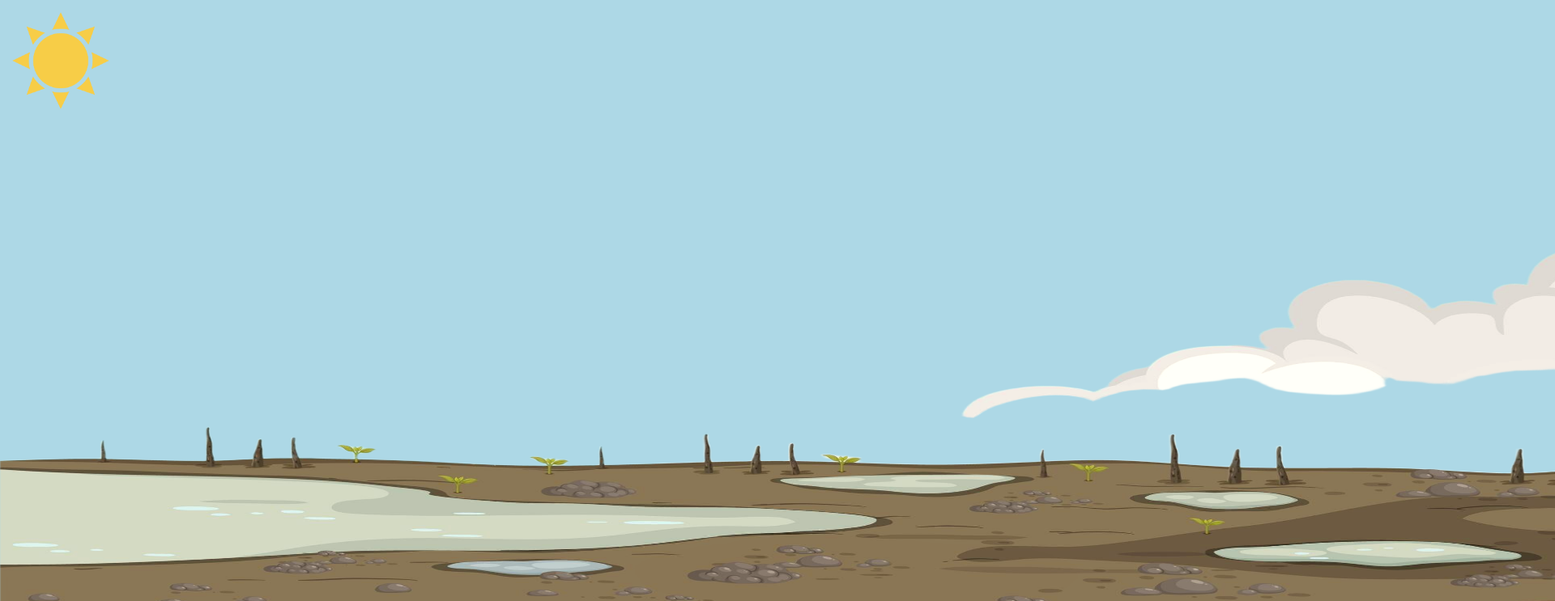
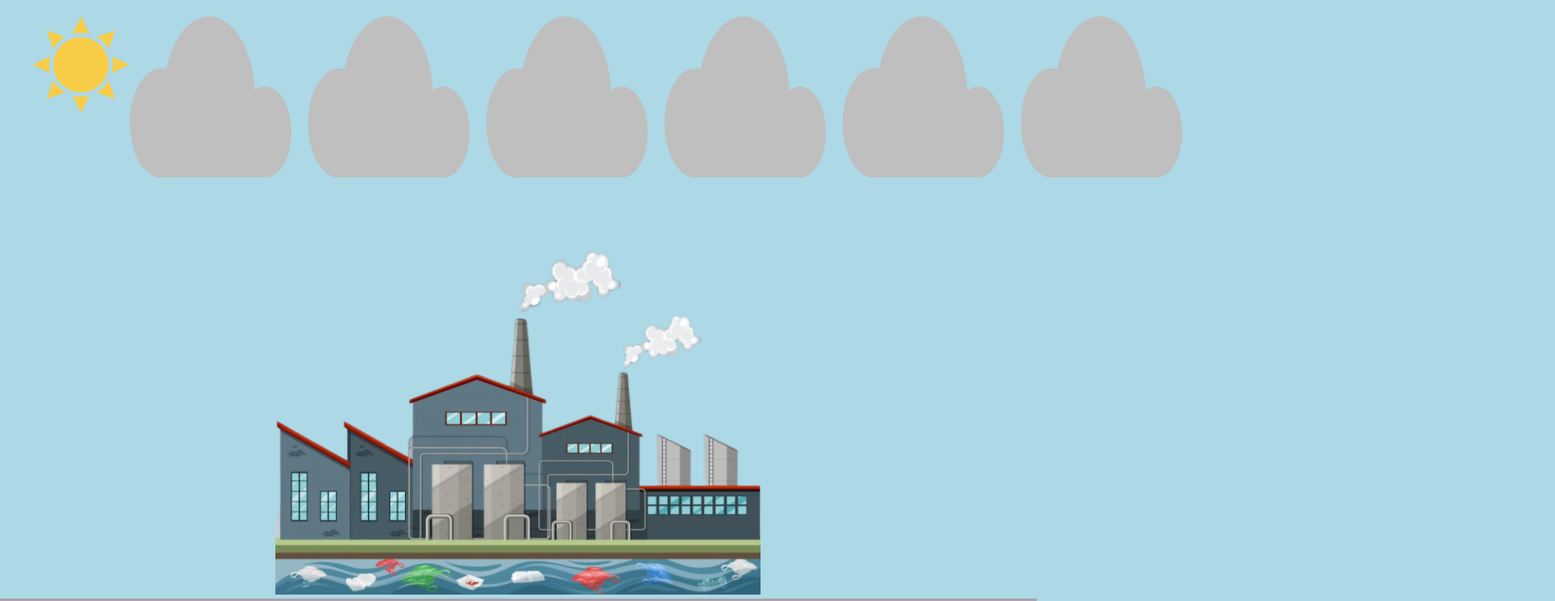
Before and after one commit to AntonyJoshua123/Earthify-a-Web-Application, a website: page earthbase.html in a window 1280 px wide. Shown: the top 743 px of the page at 81% size, 1920 px wide, since content can reach past the window. Drawn offline with Linux system fonts and the light colour scheme.

Commit message:
day2 verson 2

```diff
--- a/earthbase.css
+++ b/earthbase.css
@@ -1,17 +1,64 @@
 body {
     margin: 0;
     padding: 0;
-    overflow-x: hidden; /* Prevents horizontal scroll */
+    overflow-x: hidden;
     background-color: lightblue;
 }
 
-.img{
-    width: 1990px;
-    height: 870px;
+/* Sky (Sun + Clouds) */
+.sky {
+    display: flex;
+    padding: 20px;
 }
-.img-sun{
+
+.img-sun {
+    width: 120px;
     height: 120px;
-    width: 120px;
-    margin-left: 15px;
-    margin-top: 15px;
+    margin-left: 20px;
 }
+
+.clouds {
+    display: flex;
+    gap: 20px;
+}
+
+/* Earth Section */
+.earth-container {
+    position: relative;
+    width: 100%;
+    height: 100vh;
+}
+
+.img-earth {
+    width: 100%;
+    height: auto;
+    position: absolute;
+    bottom: 300px; /* Leaves space for brown base */
+}
+.clouds img{
+    height: 200px;
+    width: 200px;
+    margin: 0;
+    padding: 0%;
+}
+/* Industries above the brown base */
+.industries {
+    position: absolute;
+    bottom: 300px; /* Industries sit above the base */
+    left: 50%;
+    transform: translateX(-50%);
+}
+
+.industries img {
+    width: 600px; /* Adjust industry size */
+    height: 450px;
+}
+
+/* Brown Base */
+.brown-base {
+    position: absolute;
+    bottom: 0;
+    width: 100%;
+    height: 300px;
+    background-color: rgba(165, 42, 42, 0.314);
+}
--- a/earthbase.html
+++ b/earthbase.html
@@ -3,15 +3,36 @@
 <head>
     <meta charset="UTF-8">
     <meta name="viewport" content="width=device-width, initial-scale=1.0">
-    <title> Virtual Earth Representation </title>
+    <title>Virtual Earth Representation</title>
     <link rel="stylesheet" href="earthbase.css">
 </head>
 <body>
-    <div class="grid-container">
-        <div class="sky">
-            <img class="img-sun" src="sun.png" alt="image_of_sun">
+
+    <!-- Sky Section (Sun + Clouds) -->
+    <div class="sky">
+        <img class="img-sun" src="sun.png" alt="Sun">
+        <div class="clouds">
+            <img src="cloud.png" alt="Cloud">
+            <img src="cloud.png" alt="Cloud">
+            <img src="cloud.png" alt="Cloud">
+            <img src="cloud.png" alt="Cloud">
+            <img src="cloud.png" alt="Cloud">
+            <img src="cloud.png" alt="Cloud">
         </div>
-        <img class="img" src="droughtland.png" alt="droughtland">
     </div>
+
+    <!-- Main Earth Section -->
+    <div class="earth-container">
+
+
+        <!-- Industries above Brown Base -->
+        <div class="industries">
+            <img src="industires.png" alt="Industries">
+        </div>
+
+        <!-- Brown Base (300px from bottom) -->
+        <div class="brown-base"></div>
+    </div>
+
 </body>
 </html>
--- a/main.css
+++ b/main.css
@@ -105,7 +105,7 @@ body {
 
 .task-box {
   position: relative;
-  width: 290px;px;
+  width: 290px;
   height: 200px;
   display: flex;
   justify-content: center;
```
Also changed, not shown: main.js (+5 -3 lines), cloud.png (added), industires.png (added).
